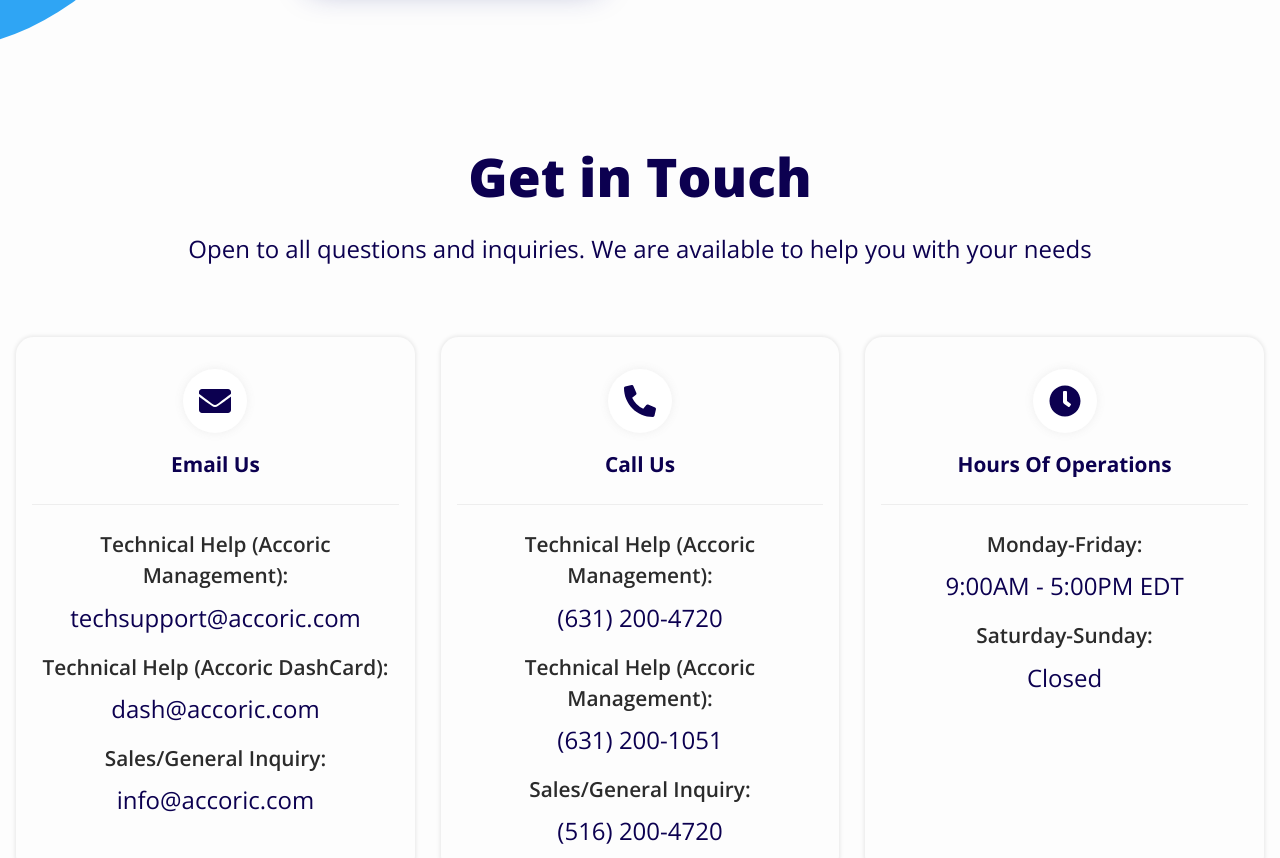
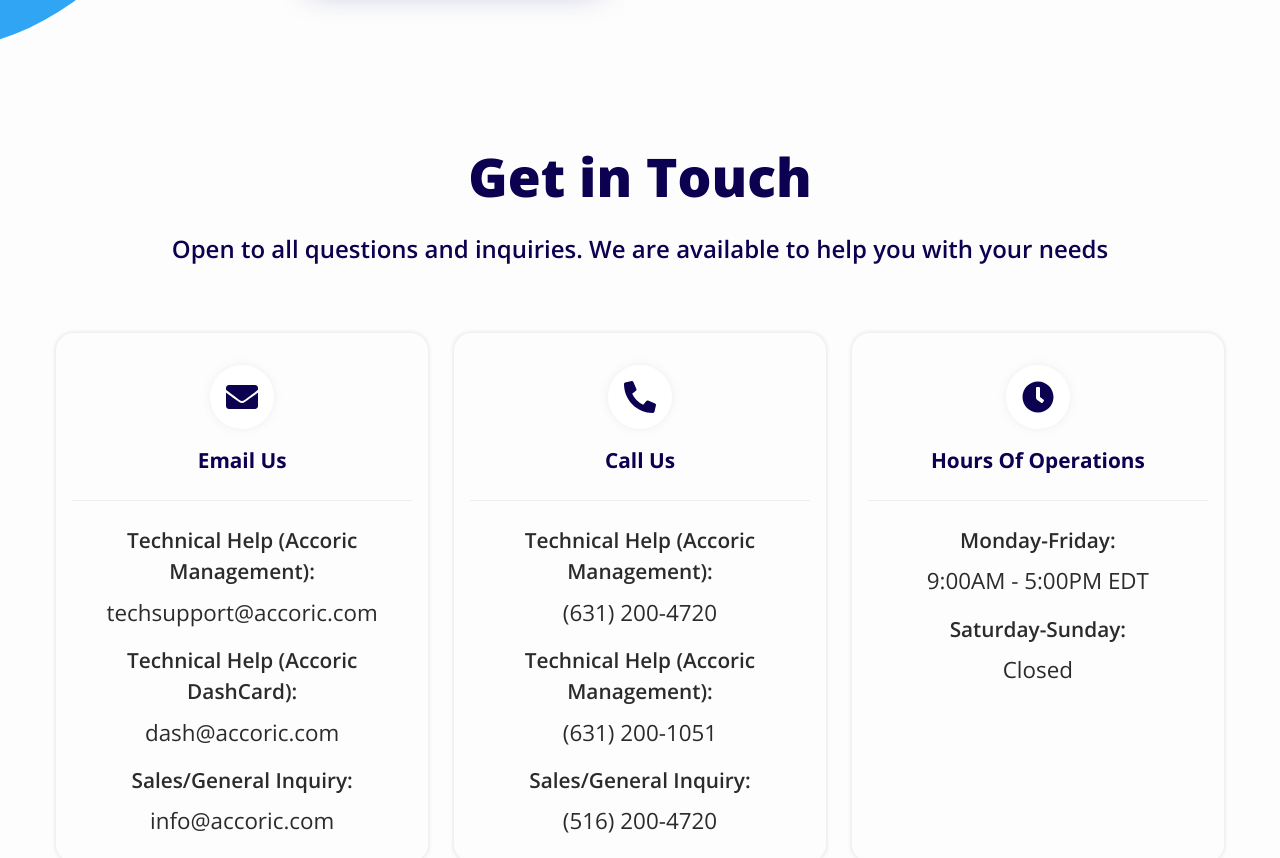
Before and after one commit to fastlinesafetytraining/accoric, a Next.js app: page / in a window 1280 px wide. Shown: the part 4580-5438 px from the top of the page. Built offline with nearby package versions, Linux system fonts and the light colour scheme; no server answers.

Commit message:
Refactor component styles by adjusting max-width to 1200px and enhancing typography with updated font weights and sizes for improved readability.

```diff
--- a/app/styles/component.module.scss
+++ b/app/styles/component.module.scss
@@ -391,13 +391,14 @@
   padding: 1rem;
   border-radius: 1em;
   text-align: center;
-  max-width: 1400px;
+  max-width: 1200px;
   margin: 1rem auto;
   h2 {
     @include m.h-two-plus-highlight;
   }
   p {
 	font-size: clamp(1rem, 3vw, 1.5rem);
+	font-weight: 600;
 	color: v.$site-secondary-color;
 	margin: 0.5rem 0;
   }
@@ -450,6 +451,11 @@
         font-weight: 600;
         color: #2b2b2b;
       }
+	  p, a {
+		font-weight: 400;
+		color: v.$soft-black-2;
+		font-size: clamp(1.2rem, 2vw, 1.4rem);
+	  }
     }
   }
 }
```
